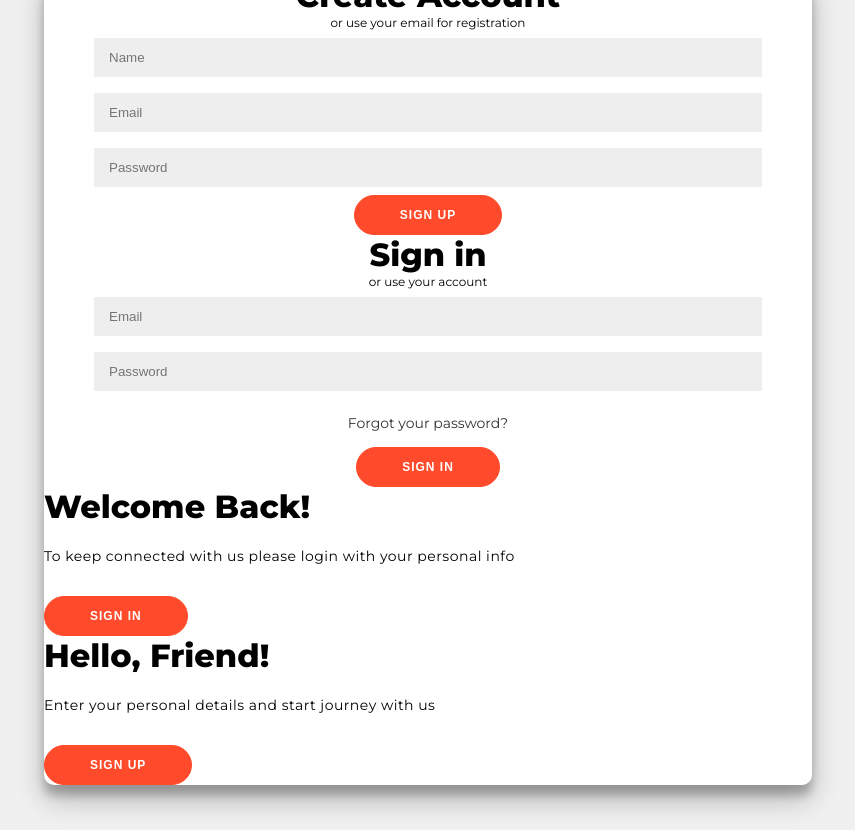
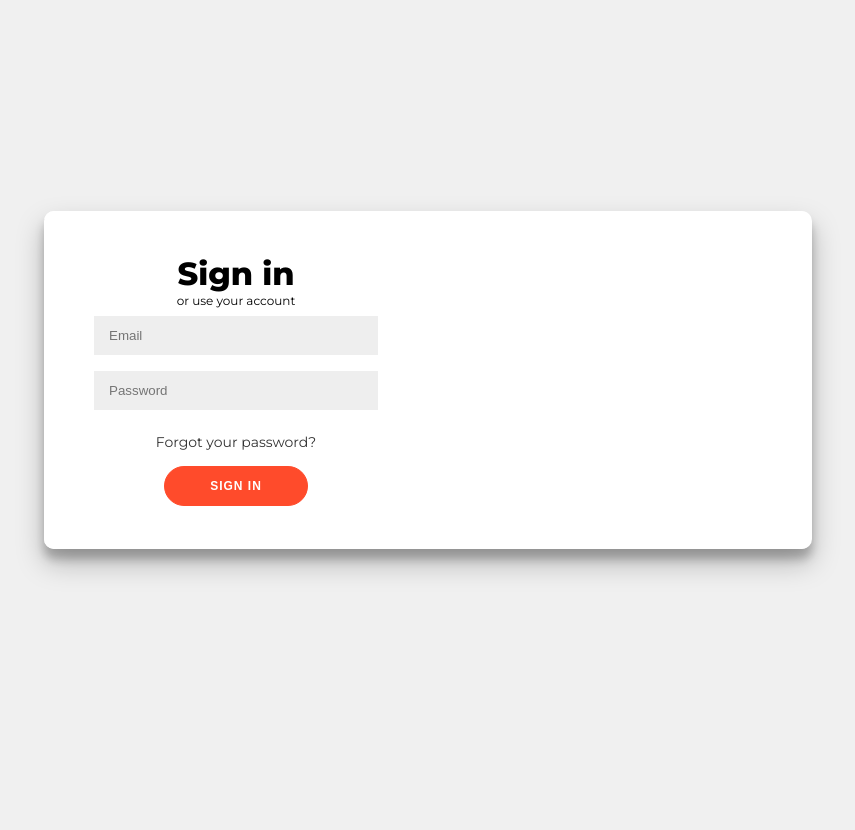
Before and after one commit to ConnorScoma1/Project-3, a React (Create React App) app: page / in a window 1280 px wide. Shown: the whole page, without its empty margins (212-1067 px from the left). Built offline with nearby package versions, Linux system fonts and the light colour scheme.

Commit message:
adding positioning

```diff
--- a/src/components/App.css
+++ b/src/components/App.css
@@ -86,3 +86,43 @@ button {
 button:active {
     transform: scale(0.95)
 }
+
+button:focus {
+    outline: none;
+}
+
+button.ghost {
+    background: transparent;
+    border-color: white;
+}
+
+.form-container {
+    position: absolute;
+    top: 0;
+    height: 100%;
+    transition: all 0.6s ease-in-out;
+}
+
+.sign-in-container {
+    left: 0;
+    width: 50%;
+    z-index: 2;
+}
+
+.sign-up-container {
+    left: 0;
+    width: 50%;
+    opacity: 0;
+    z-index: 1;
+}
+
+.overlay-container {
+    /* position: absolute; */
+    top: 0;
+    left: 50%;
+    width: 50%;
+    height: 100%;
+    overflow: hidden;
+    transition: transform 0.6s ease-in-out;
+    z-index: 100;
+}
```
